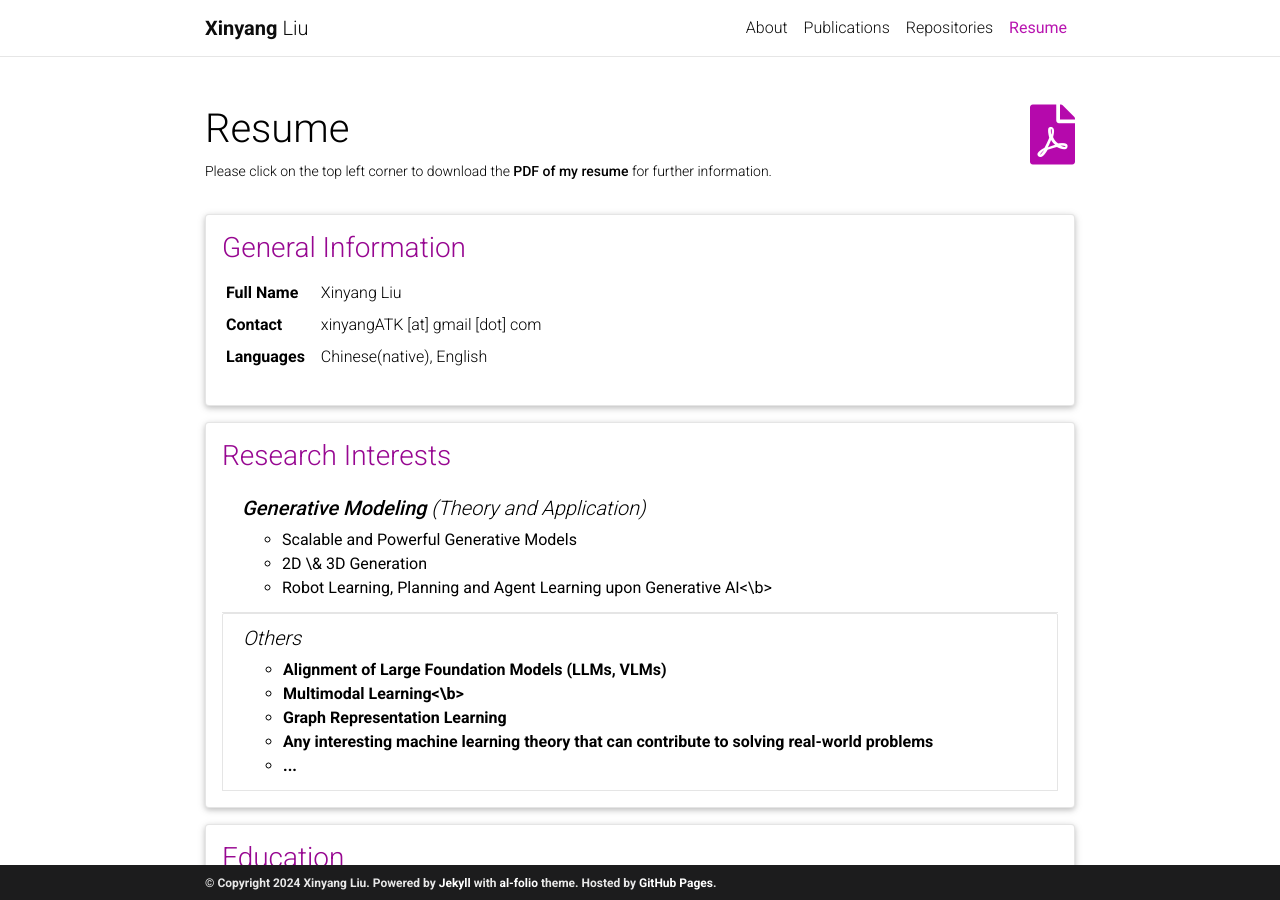
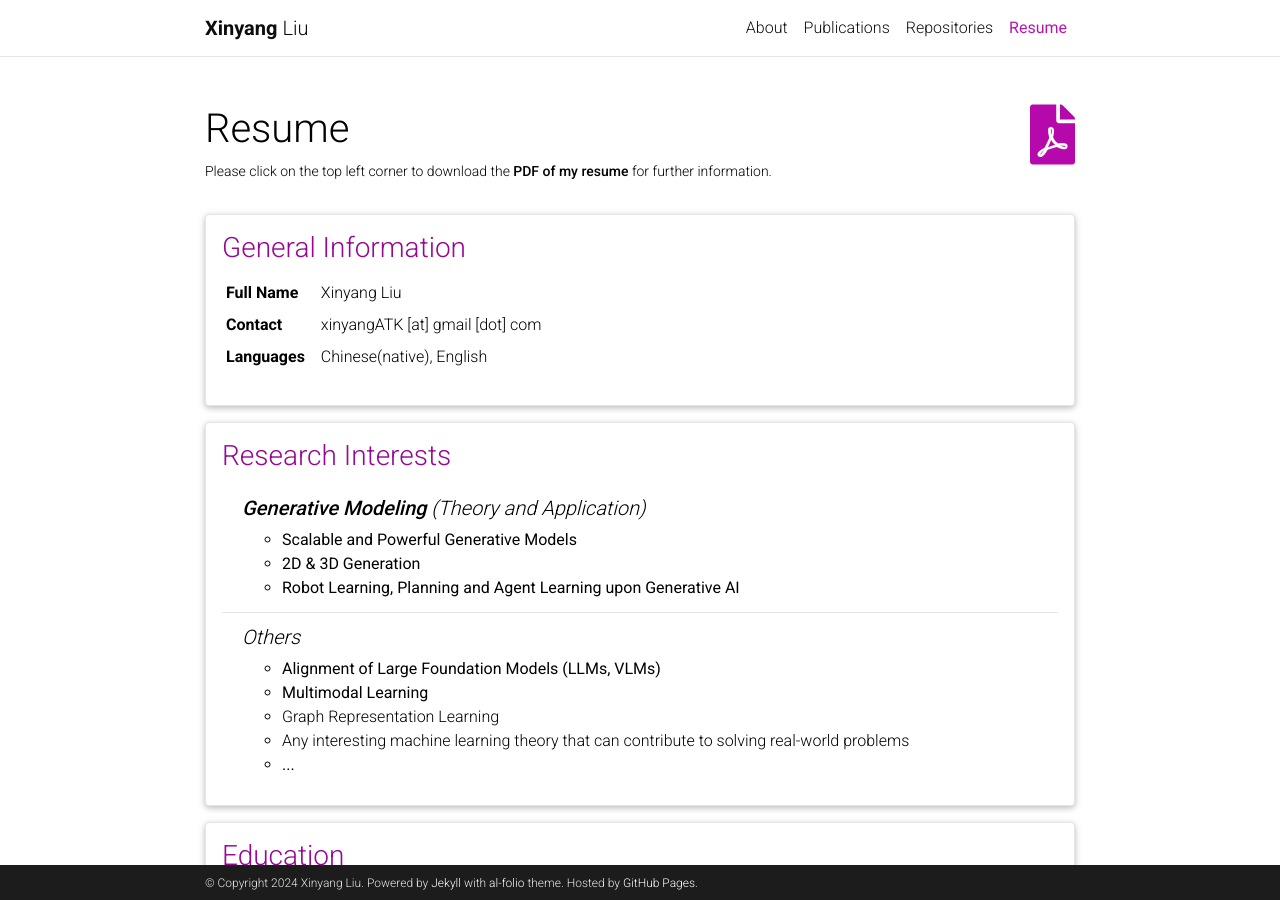
Before and after one commit to xinyangATK/xinyangATK.github.io, a Jekyll site: the page built from _pages/cv.md, in a window 1280 px wide and 900 px high. Built offline with Jekyll 4.4.1, drawn with Linux system fonts in a browser that asks for light colours; comment, search, counter and statistics services are not loaded; a style sheet for code colours, icons or effects is not loaded.

Commit message:
Update cv.yml

```diff
--- a/_data/cv.yml
+++ b/_data/cv.yml
@@ -14,12 +14,12 @@
     - title: <strong>Generative Modeling</strong> (Theory and Application)
       items:
         - <b>Scalable and Powerful Generative Models</b>
-        - <b>2D \& 3D Generation</b>
-        - <b>Robot Learning, Planning and Agent Learning upon Generative AI<\b>
+        - <b>2D & 3D Generation</b>
+        - <b>Robot Learning, Planning and Agent Learning upon Generative AI</b>
     - title: Others
       items:
         - <b>Alignment of Large Foundation Models (LLMs, VLMs)</b>
-        - <b>Multimodal Learning<\b>
+        - <b>Multimodal Learning</b>
         - Graph Representation Learning
         - Any interesting machine learning theory that can contribute to solving real-world problems
         - <b>...</b>
```
